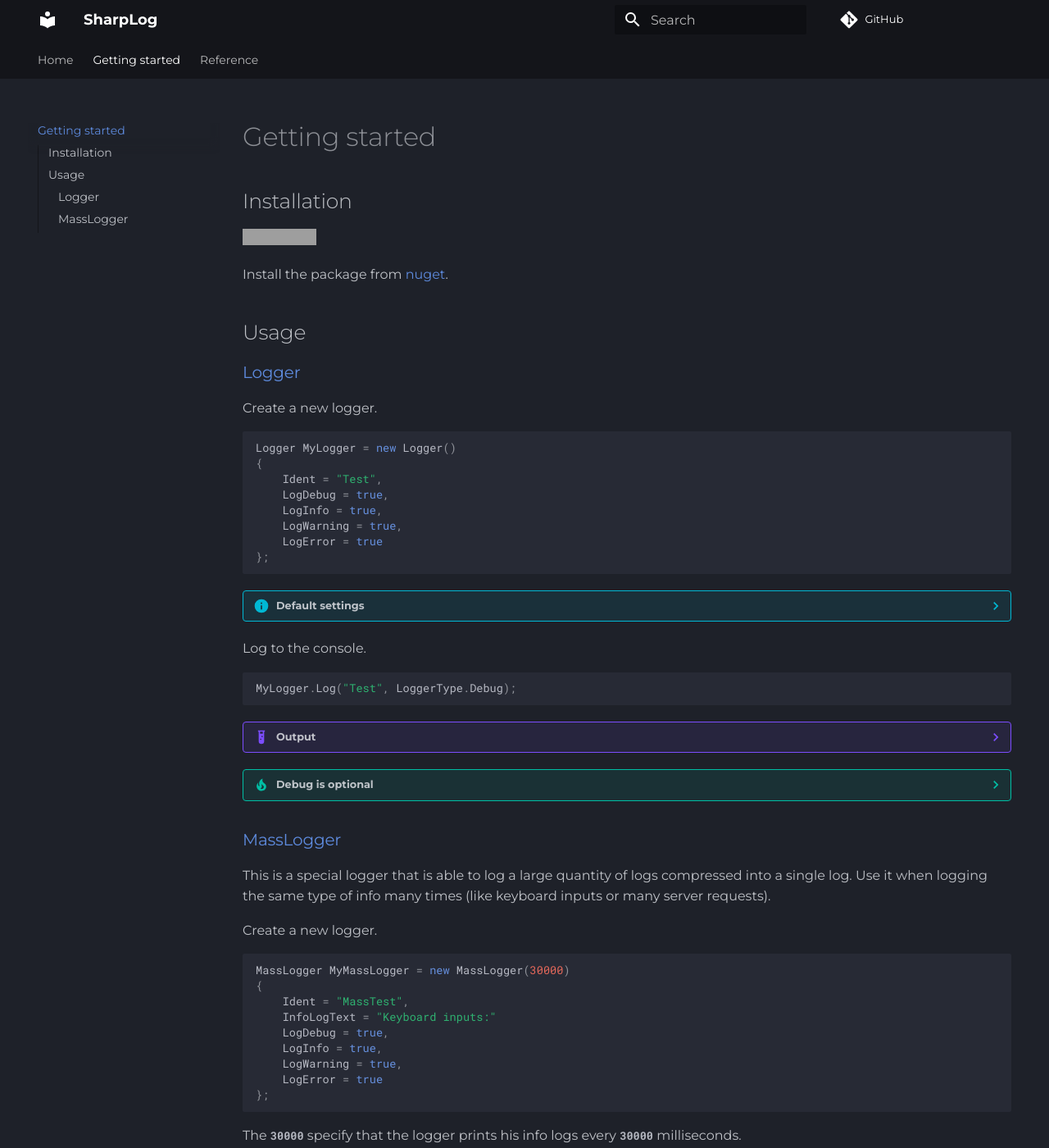
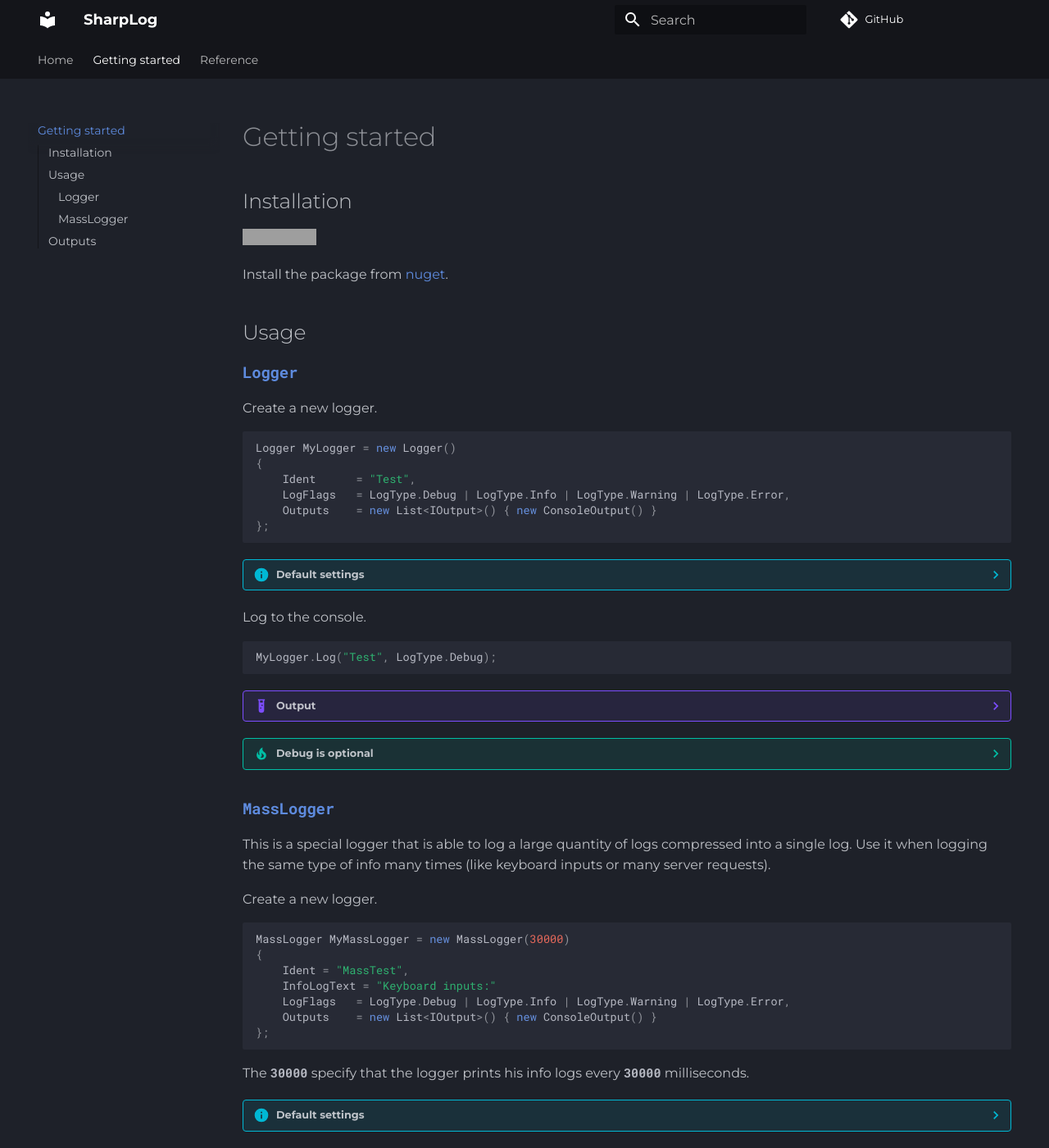
Before and after one commit to habetuz/SharpLog, an MkDocs documentation site: the page built from docs/Getting started.md, in a window 1280 px wide and 1400 px high. Shown: the whole window at 82% size. Built offline with MkDocs 1.6.1 and Material for MkDocs 9.7.7, drawn with Linux system fonts in a browser that asks for light colours; comment, search, counter and statistics services are not loaded; some of the changed text lies outside the part shown; grey boxes are pictures that could not be loaded.

Commit message:
Polishing and better getting started

````diff
--- a/docs/Getting started.md
+++ b/docs/Getting started.md
@@ -11,30 +11,26 @@
 
 ## Usage
 
-### [Logger](../Reference/Logger/)
+### [`Logger`](Logger.md)
 Create a new logger.
 ```c#
 Logger MyLogger = new Logger()
 {
-    Ident = "Test",
-    LogDebug = true,
-    LogInfo = true,
-    LogWarning = true,
-    LogError = true
+    Ident      = "Test",
+    LogFlags   = LogType.Debug | LogType.Info | LogType.Warning | LogType.Error,
+    Outputs    = new List<IOutput>() { new ConsoleOutput() }
 };
 ```
 ??? Info "Default settings"
     ```c#
-    Ident = "NoName",
-    LogDebug = false,
-    LogInfo = true,
-    LogWarning = true,
-    LogError = true
+    Ident      = "NoName",
+    LogFlags   = LogType.Info | LogType.Warning | LogType.Error,
+    Outputs    = new List<IOutput>() { new ConsoleOutput() },
     ```
 
 Log to the console.
 ```c#
-MyLogger.Log("Test", LoggerType.Debug);
+MyLogger.Log("Test", LogType.Debug);
 ```
 ??? example "Output"
     ```
@@ -42,9 +38,9 @@
     ```
 
 ??? Tip "Debug is optional"
-    When the `level` argument is left blank the logger automatically logs on level `#!c# LoggerType.Debug`
+    When the `level` argument is left blank the logger automatically logs on level `#!c# LogType.Debug`
 
-### [MassLogger](../Reference/MassLogger/)
+### [`MassLogger`](MassLogger.md)
 This is a special logger that is able to log a large quantity of logs compressed into a single log. Use it when logging the same type of info many times (like keyboard inputs or many server requests).
 
 Create a new logger.
@@ -53,10 +49,8 @@
 {
     Ident = "MassTest",
     InfoLogText = "Keyboard inputs:"
-    LogDebug = true,
-    LogInfo = true,
-    LogWarning = true,
-    LogError = true
+    LogFlags   = LogType.Debug | LogType.Info | LogType.Warning | LogType.Error,
+    Outputs    = new List<IOutput>() { new ConsoleOutput() }
 };
 ```
 
@@ -66,15 +60,13 @@
     ```c#
     Ident = "NoName",
     InfoLogText = "",
-    LogDebug = false,
-    LogInfo = true,
-    LogWarning = true,
-    LogError = true
+    LogFlags   = LogType.Info | LogType.Warning | LogType.Error,
+    Outputs    = new List<IOutput>() { new ConsoleOutput() }
     ```
 
-You can log `debug`, `warning` and `error` just like the normal [logger](#logger).
+[`LogType`](LogType.md) `debug`, `warning` and `error` get logged just like the normal [`Logger`](Logger.md).
 ```c#
-MyLogger.Log("Test", LoggerType.Debug);
+MyMassLogger.Log("Test", LogType.Debug);
 ```
 ??? example "Output"
     ```
@@ -82,39 +74,45 @@
     ```
 
 ??? Tip "Debug is optional"
-    Again, when the `level` argument is left blank the logger automatically logs on level `#!c# LoggerType.Debug`
+    Again, when the `level` argument is left blank the logger automatically logs on level `#!c# LogType.Debug`
 
 
 **Info-logs are special. Take this example:**
 
-We want to log every key press on our keyboard, we can use the [MassLogger](../Reference/MassLogger/).
+We want to log every key press on our keyboard, we can use the [`MassLogger`](MassLogger.md).
 ```c#
-MyLogger.Log(Keyboard.pressedKey(), LoggerType.Info);
+MyLogger.Log(Keyboard.pressedKey(), LogType.Info);
 ```
 
 ??? example "Output"
     Every `30000` milliseconds:
     ```
     [04-07-2021 | 12:55:34.372] [Info] [MassTest]: Keyboard inputs:
-    63x Left
-    16x Return
-    39x LShiftKey
-    12x RShiftKey
-    39x Back
-    28x Space
-    36x LControlKey
+    | 63x Left
+    | 16x Return
+    | 39x LShiftKey
+    | 12x RShiftKey
+    | 39x Back
+    | 28x Space
+    | 36x LControlKey
     ```
 ??? note
     Note that `#!c# InfoLogText` was set to `Keyboard inputs:` in the constructor.
 
-??? info "Counter"
-    The counters of the logs get reset after every log.
-
-When you want to log a info log instantly set the `instant` argument as `#!c# true`.
+When you want to log a info log instantly set the `instant` argument to `#!c# true`.
 ```c#
-MyLogger.Log("Instant info", LoggerType.Info, true);
+MyLogger.Log("Instant info", LogType.Info, true);
 ```
 ??? example "Output"
     ```
     [04-07-2021 | 12:53:34.372] [Info] [MassTest]: Instant info
     ```
+
+## Outputs
+On default [`Logger`](Logger.md) and [`MassLogger`](MassLogger.md) have their [`Outputs`](Logger.md#outputs) list filled with a [`ConsoleOutput`](ConsoleOutput.md).
+
+A [`ConsoleOutput`](ConsoleOutput.md) logs to the console window and colors the different log levels.
+
+You can add one or multiple [`FileOutput`](FileOutput.md) to log to one or multiple files.
+
+Notice that outputs log every log level on default but you can restrict them to only some log levels with their [`LogFlags`](IOutput.md#logflags) property.
--- a/docs/stylesheets/extra.css
+++ b/docs/stylesheets/extra.css
@@ -8,6 +8,7 @@
  }
 
  .md-typeset td > code,  .md-typeset article > code, .md-typeset p > code, .md-typeset a > code {
+    font-size: .95em;
     font-weight: bolder;
     background: none;
     padding: 0;
--- a/mkdocs.yml
+++ b/mkdocs.yml
@@ -21,6 +21,8 @@
   - meta
   - pymdownx.details
   - attr_list
+  - pymdownx.tasklist:
+      custom_checkbox: true
   - pymdownx.highlight:
       linenums: false
   - pymdownx.superfences
````
Also changed, not shown: docs/index.md (+14 -8 lines).
